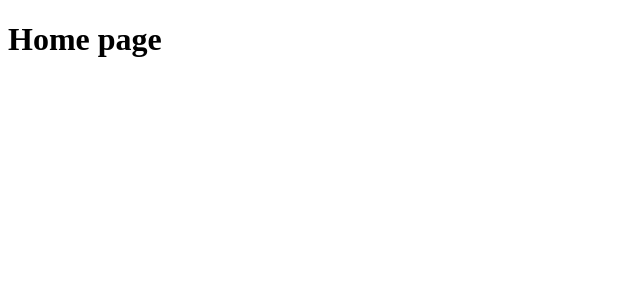
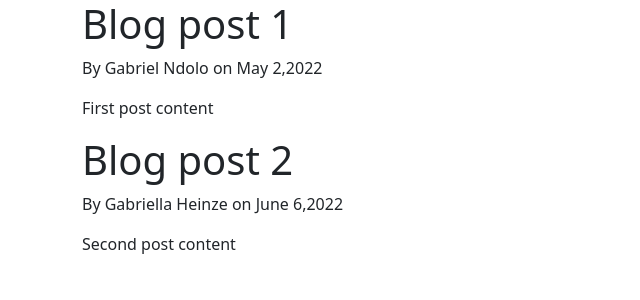
Before and after one commit to Geb54g/database, a Flask app: page / in a window 1280 px wide. Shown: the top 300 px of the page, without its empty margins (0-640 px from the left). Run offline with Flask 2, Linux system fonts and the light colour scheme.

Commit message:
st:added bootstrap for design

```diff
--- a/app.py
+++ b/app.py
@@ -1,19 +1,35 @@
 from flask import Flask,render_template
 
 app = Flask(__name__)
+
+
+posts = [
+    {
+        'author':'Gabriel Ndolo',
+        'title':'Blog post 1',
+        'content':'First post content',
+        'date_posted':'May 2,2022'
+    },
+    {
+        'author':'Gabriella Heinze',
+        'title':'Blog post 2',
+        'content':'Second post content',
+        'date_posted':'June 6,2022'
+    }
+]
 
 @app.route("/")
 
 @app.route("/home")
 
 def home():
-    return render_template('home.html')
+    return render_template('home.html', posts = posts)
 
 
 @app.route("/about")
 
 def about():
-    return render_template('about.html')
+    return render_template('about.html',title ='About')
 
 
 
--- a/templates/base.html
+++ b/templates/base.html
@@ -0,0 +1,31 @@
+<!DOCTYPE html>
+<html lang="en">
+  <head>
+    <meta charset="UTF-8" />
+    <meta http-equiv="X-UA-Compatible" content="IE=edge" />
+    <meta name="viewport" content="width=device-width, initial-scale=1.0" />
+    <!-- Bootstrap CSS -->
+    <link
+      href="https://cdn.jsdelivr.net/npm/bootstrap@5.1.3/dist/css/bootstrap.min.css"
+      rel="stylesheet"
+      integrity="sha384-1BmE4kWBq78iYhFldvKuhfTAU6auU8tT94WrHftjDbrCEXSU1oBoqyl2QvZ6jIW3"
+      crossorigin="anonymous"
+    />
+
+    {%if title%}
+    <title>Flask Blog - {{title}}</title>
+    {%else%}
+    <title>Flask blog</title>
+    {%endif%}
+  </head>
+  <body>
+      <div class="container">
+        {% block content %}{% endblock %}
+      </div>
+    <script
+      src="https://cdn.jsdelivr.net/npm/bootstrap@5.1.3/dist/js/bootstrap.bundle.min.js"
+      integrity="sha384-ka7Sk0Gln4gmtz2MlQnikT1wXgYsOg+OMhuP+IlRH9sENBO0LRn5q+8nbTov4+1p"
+      crossorigin="anonymous"
+    ></script>
+  </body>
+</html>
--- a/templates/home.html
+++ b/templates/home.html
@@ -1,12 +1,8 @@
-<!DOCTYPE html>
-<html lang="en">
-<head>
-    <meta charset="UTF-8">
-    <meta http-equiv="X-UA-Compatible" content="IE=edge">
-    <meta name="viewport" content="width=device-width, initial-scale=1.0">
-    <title>Document</title>
-</head>
-<body>
-    <h1>Home page</h1>
-</body>
-</html>
+{% extends "base.html"%}
+{% block content %}
+    {%for post in posts%}
+        <h1>{{post.title}}</h1>
+        <p>By {{post.author}} on {{post.date_posted}}</p>
+        <p>{{post.content}}</p></h1>
+    {%endfor%}
+{% endblock content %}
```
Also changed, not shown: templates/about.html (+3 -11 lines).
